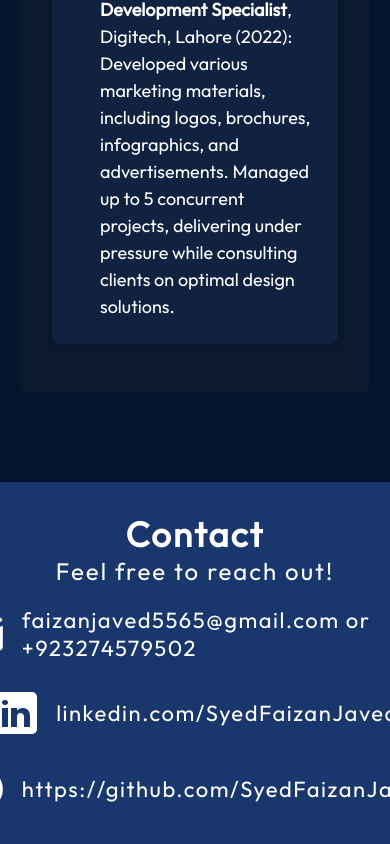
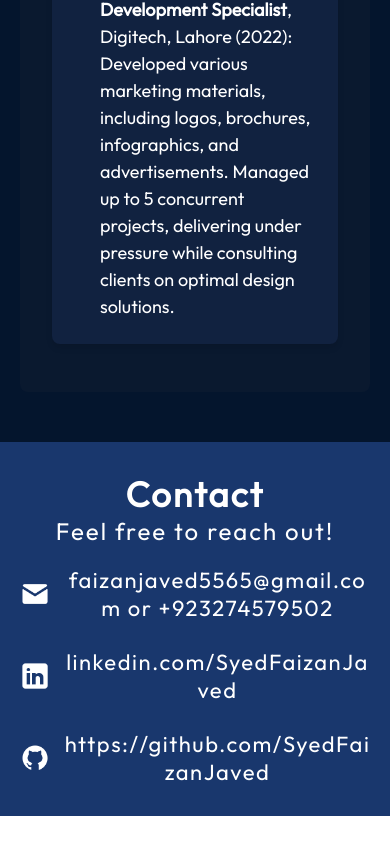
Before and after one commit to SyedFaizanJaved/react-personal-portfolio, a React (Vite) app: page / in a window 390 px wide. Shown: the part 6979-7823 px from the top of the page. After the commit the page ends 7795 px from the top, so only its background shows below. Built offline with nearby package versions, Linux system fonts and the light colour scheme.

Commit message:
Update Contact.module.css

```diff
--- a/src/components/Contact/Contact.module.css
+++ b/src/components/Contact/Contact.module.css
@@ -36,6 +36,14 @@
   display: flex;
   align-items: center;
   gap: 25px;
+  max-width: 100%; /* Ensure link container doesn't overflow */
+  word-wrap: break-word; /* Wrap long text to prevent overflow */
+}
+
+.link img {
+  width: 40px; /* Ensuring icons are properly scaled */
+  height: auto;
+  flex-shrink: 0; /* Prevent icons from shrinking */
 }
 
 .link a {
@@ -44,6 +52,7 @@
   font-size: 30px;
   font-weight: 400;
   letter-spacing: 1.5px;
+  word-break: break-all; /* Prevent long text from overflowing */
 }
 
 /* Responsive Adjustments */
@@ -89,8 +98,17 @@
     align-items: center;
   }
 
+  .link {
+    gap: 20px; /* Adjusting gap for better spacing on smaller screens */
+  }
+
+  .link img {
+    width: 35px; /* Scaling down icons for smaller screens */
+  }
+
   .link a {
     font-size: 26px;
+    text-align: center; /* Center-align text for better readability */
   }
 }
 
@@ -98,6 +116,7 @@
   .container {
     padding: 30px 5%;
     gap: 20px;
+    margin-top: 50px; /* Reducing margin for smaller screens */
   }
 
   .text h2 {
@@ -109,10 +128,17 @@
   }
 
   .link {
-    gap: 15px;
+    gap: 15px; /* Further reducing gap for small devices */
+    max-width: 100%; /* Ensure link container doesn't overflow */
+  }
+
+  .link img {
+    width: 30px; /* Further scaling down icons for mobile */
   }
 
   .link a {
     font-size: 22px;
+    text-align: center; /* Center-align text for better readability */
+    word-break: break-word; /* Prevent long text from overflowing */
   }
 }
```
